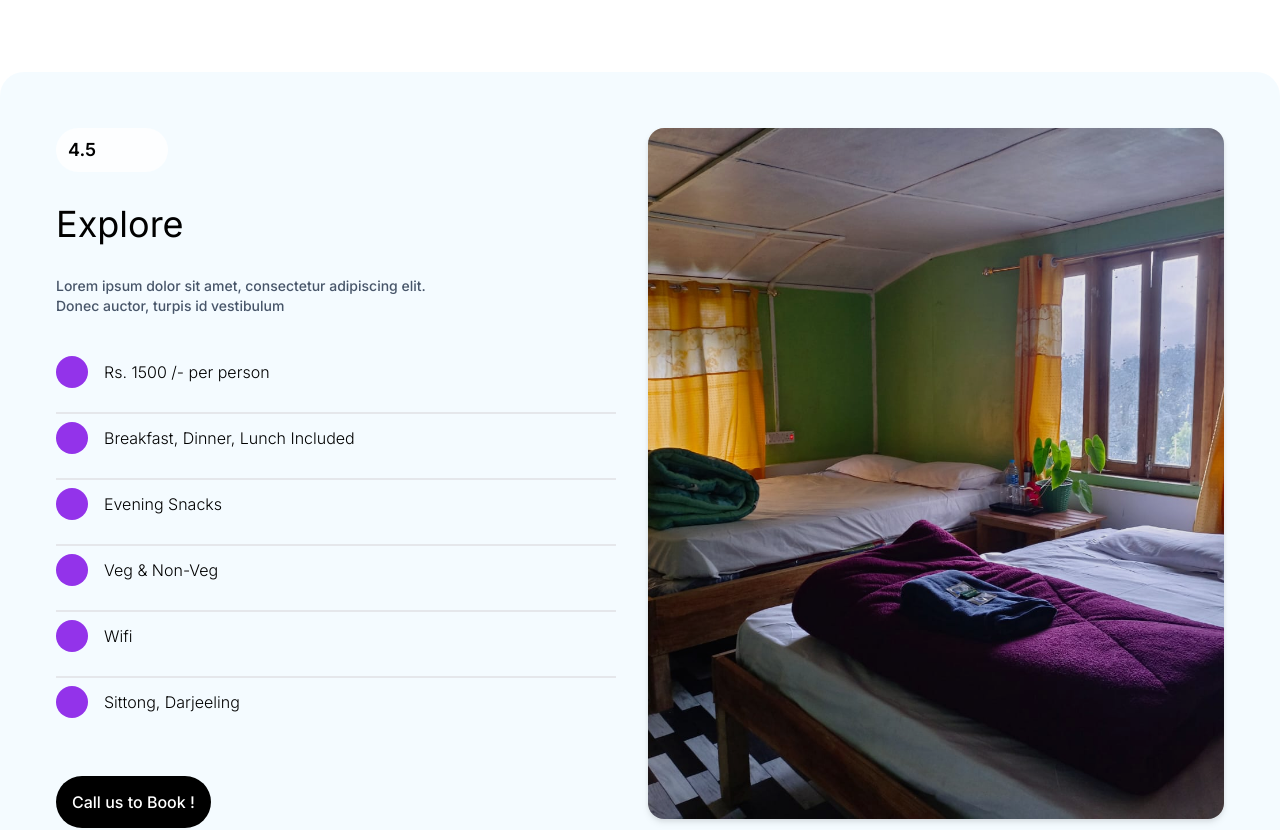
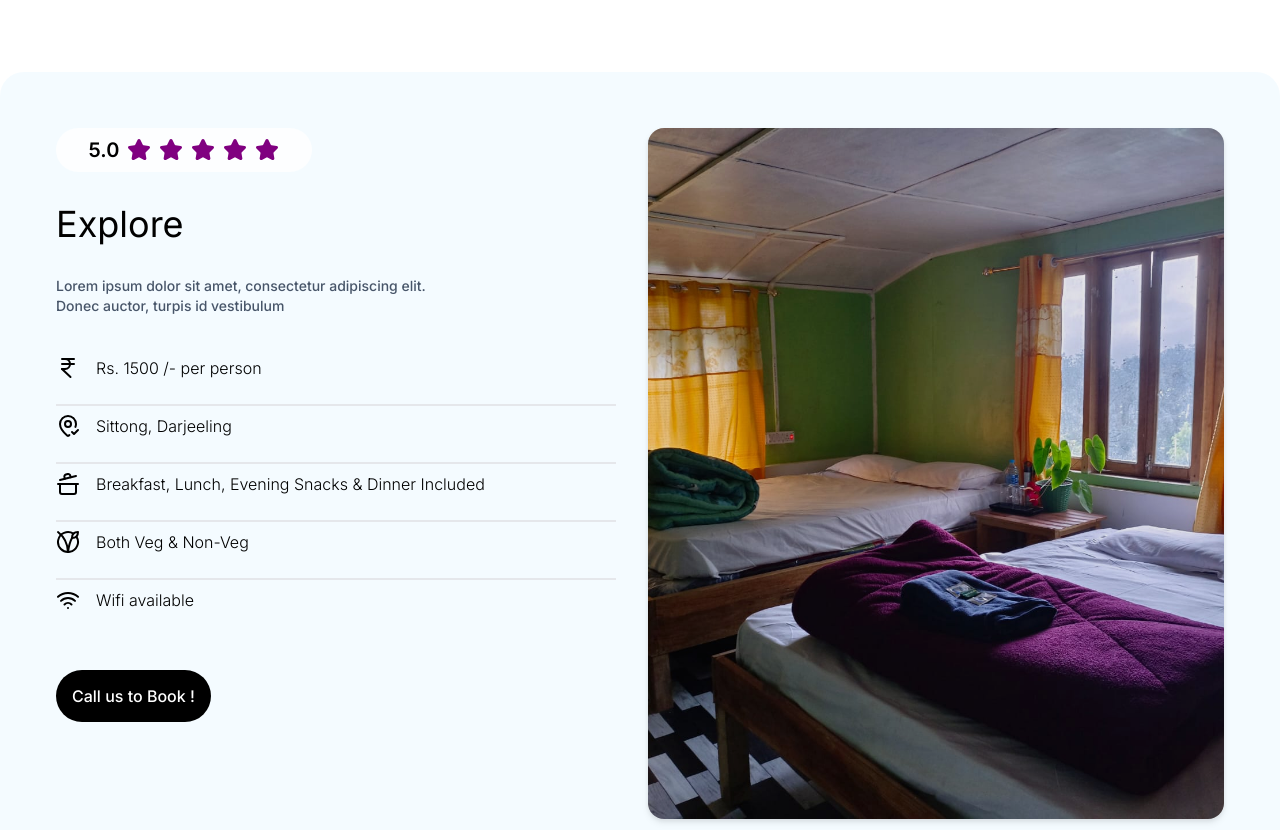
Before and after one commit to msanchariii/rustic-charm, a Next.js app: page /rustic-charm/ in a window 1280 px wide. Shown: the part 3140-3970 px from the top of the page. Built offline with nearby package versions, Linux system fonts and the light colour scheme.

Commit message:
icons and google map

```diff
--- a/src/components/Contact.jsx
+++ b/src/components/Contact.jsx
@@ -1,4 +1,5 @@
 import { contacts } from "@/constants/data";
+import { Info, Mail, MapPinIcon, PhoneCall, Plane } from "lucide-react";
 
 function Contact() {
     return (
@@ -16,25 +17,31 @@ function Contact() {
             <div className="flex flex-col md:flex-row md:justify-between">
                 <div className="w-full md:w-1/2 divide-y-2 p-2 md:order-2">
                     {/* address */}
-                    <ContactItem
-                        title="Address"
-                        description={contacts.address}
-                    />
+                    <ContactItem title="Address" description={contacts.address}>
+                        <MapPinIcon />
+                    </ContactItem>
                     {/* how to reach */}
                     <ContactItem
                         title="How to Reach"
                         description={contacts.howToReach}
-                    />
+                    >
+                        <Plane />
+                    </ContactItem>
                     {/* phone number */}
                     <ContactItem
                         title="Phone"
                         description={`${contacts.phone[0]}, ${contacts.phone[1]}`}
-                    />
+                    >
+                        <PhoneCall />
+                    </ContactItem>
                     {/* email */}
-                    <ContactItem title="Email" description={contacts.email} />
+                    <ContactItem title="Email" description={contacts.email}>
+                        <Mail />
+                    </ContactItem>
                     <div className="py-4 my-2 px-1 flex space-x-3">
-                        <div className="p-2 h-full">
-                            <div className="h-[36px] aspect-square bg-purple-500 rounded-full"></div>
+                        <div className="p-2">
+                            {/* <div className="h-[36px] aspect-square bg-purple-500 rounded-full"></div> */}
+                            <Info height={28} width={28} />
                         </div>
                         {/* <div className="space-y-2"> */}
                         <h2 className="text-base md:text-lg py-3 font-medium text-slate-700">
@@ -44,15 +51,13 @@ function Contact() {
                     </div>
                 </div>
                 {/* <div className="overflow-hidden rounded-full bg-rose-400 h-[124px] w-[124px]"> */}
-                <div className="p-2">
+                <div className="p-2 w-full max-w-lg">
                     <iframe
+                        src="https://www.google.com/maps/embed?pb=!1m18!1m12!1m3!1d3556.62775660904!2d88.35101707544067!3d26.947012976626695!2m3!1f0!2f0!3f0!3m2!1i1024!2i768!4f13.1!3m3!1m2!1s0x39e43b0026b2e2ff%3A0xb9f7ab67ff99e008!2sRustic%20charm%20homestay!5e0!3m2!1sen!2sin!4v1736330925688!5m2!1sen!2sin"
+                        allowfullscreen=""
+                        loading="lazy"
+                        referrerpolicy="no-referrer-when-downgrade"
                         className="w-full aspect-square p-1 m-2 rounded-2xl border shadow-lg "
-                        height="500"
-                        frameBorder="0"
-                        scrolling="no"
-                        marginHeight="0"
-                        marginWidth="0"
-                        src="https://maps.google.com/?ie=UTF8&t=m&ll=13.2164639,74.995161&spn=0.003381,0.017231&z=16&output=embed"
                     ></iframe>
                 </div>
                 {/* </div> */}
@@ -63,11 +68,12 @@ function Contact() {
 
 export default Contact;
 
-function ContactItem({ title, description }) {
+function ContactItem({ title, description, children }) {
     return (
         <div className="py-4 my-2 px-1 items-center flex space-x-3">
             <div className="p-2">
-                <div className="h-[36px] aspect-square bg-purple-500 rounded-full"></div>
+                {children}
+                {/* <div className="h-[36px] aspect-square bg-purple-500 rounded-full"></div> */}
             </div>
             <div className="space-y-2">
                 <h2 className="text-base md:text-lg font-medium">{title}</h2>
--- a/src/components/Tariff.jsx
+++ b/src/components/Tariff.jsx
@@ -1,16 +1,21 @@
-import { Star } from "@/constants/icons";
 import { dancingScript } from "@/fonts";
 import Image from "next/image";
 import Link from "next/link";
+import { MapPinCheck } from "@/constants/icons";
+import { CookingPotIcon, IndianRupee, Star, Vegan, Wifi } from "lucide-react";
 
 function Tariff() {
     return (
         <div className="w-full min-h-screen py-6" id="tariff">
             <div className="w-full max-w-7xl bg-sky-50/70 p-12 rounded-3xl mx-auto flex flex-col md:flex-row md:justify-between">
                 <div className="md:w-1/2 space-y-8 flex flex-col p-2">
-                    <div className="w-28 py-2 px-3 bg-white/80 rounded-full">
-                        <span className="font-semibold text-lg">4.5</span>
-                        {/* <Star /> */}
+                    <div className="w-64 py-2 px-3 bg-white/80 rounded-full flex items-center justify-center space-x-2">
+                        <span className="font-semibold text-xl">5.0</span>
+                        <Star fill="purple" stroke="purple" />
+                        <Star fill="purple" stroke="purple" />
+                        <Star fill="purple" stroke="purple" />
+                        <Star fill="purple" stroke="purple" />
+                        <Star fill="purple" stroke="purple" />
                     </div>
                     <h1 className={`mx-auto text-left w-full text-4xl my-4`}>
                         Explore
@@ -20,9 +25,21 @@ function Tariff() {
                         Donec auctor, turpis id vestibulum
                     </h2>
                     <div className="text-lg space-y-4 divide-y-2 pr-4">
-                        {tariffPoints.map((item, index) => {
-                            return <Comp {...item} key={index} />;
-                        })}
+                        <ExploreComponent text={explore.tariff}>
+                            <IndianRupee />
+                        </ExploreComponent>
+                        <ExploreComponent text={explore.location}>
+                            <MapPinCheck />
+                        </ExploreComponent>
+                        <ExploreComponent text={explore.meals}>
+                            <CookingPotIcon />
+                        </ExploreComponent>
+                        <ExploreComponent text={explore.isVeg}>
+                            <Vegan />
+                        </ExploreComponent>
+                        <ExploreComponent text={explore.wifi}>
+                            <Wifi />
+                        </ExploreComponent>
                     </div>
                     <div className="py-8 flex-grow space-x-6">
                         <Link
@@ -50,37 +67,20 @@ function Tariff() {
 
 export default Tariff;
 
-function Comp({ icon, text }) {
+function ExploreComponent({ text, children }) {
     return (
         <div className="flex items-center gap-x-4 py-2">
-            <div className="h-[32px] aspect-square bg-purple-600 rounded-full"></div>
+            {children}
             <p className="text-base font-light">{text}</p>
             {/* <div className="h-px w-full max-w-lg bg-slate-300"></div> */}
         </div>
     );
 }
 
-const tariffPoints = [
-    {
-        text: "Rs. 1500 /- per person",
-    },
-    {
-        // icon: "Breakfast, Dinner, Lunch Included",
-        text: "Breakfast, Dinner, Lunch Included",
-    },
-    {
-        // icon: "Rs. 1500 per person",
-        text: "Evening Snacks",
-    },
-    {
-        // icon: "5 - 10 Guests",
-        text: "Veg & Non-Veg",
-    },
-    {
-        text: "Wifi",
-    },
-    {
-        // icon: " Sittong, Darjeeling",
-        text: " Sittong, Darjeeling",
-    },
-];
+const explore = {
+    tariff: "Rs. 1500 /- per person",
+    meals: "Breakfast, Lunch, Evening Snacks & Dinner Included",
+    isVeg: "Both Veg & Non-Veg",
+    wifi: "Wifi available",
+    location: "Sittong, Darjeeling",
+};
--- a/src/constants/icons.jsx
+++ b/src/constants/icons.jsx
@@ -1,3 +1,7 @@
+import { CookingPotIcon, IndianRupee, Vegan, Wifi } from "lucide-react";
+
+// export default Icons = () => {};
+
 const Star = () => {
     return (
         <svg
@@ -53,4 +57,25 @@ const BackToTop = () => {
     );
 };
 
+export const MapPinCheck = () => {
+    return (
+        <svg
+            xmlns="http://www.w3.org/2000/svg"
+            width="24"
+            height="24"
+            viewBox="0 0 24 24"
+            fill="none"
+            stroke="currentColor"
+            stroke-width="2"
+            stroke-linecap="round"
+            stroke-linejoin="round"
+            class="lucide lucide-map-pin-check"
+        >
+            <path d="M19.43 12.935c.357-.967.57-1.955.57-2.935a8 8 0 0 0-16 0c0 4.993 5.539 10.193 7.399 11.799a1 1 0 0 0 1.202 0 32.197 32.197 0 0 0 .813-.728" />
+            <circle cx="12" cy="10" r="3" />
+            <path d="m16 18 2 2 4-4" />
+        </svg>
+    );
+};
+
 export { Star, ChevronDownIcon, BackToTop };
```
